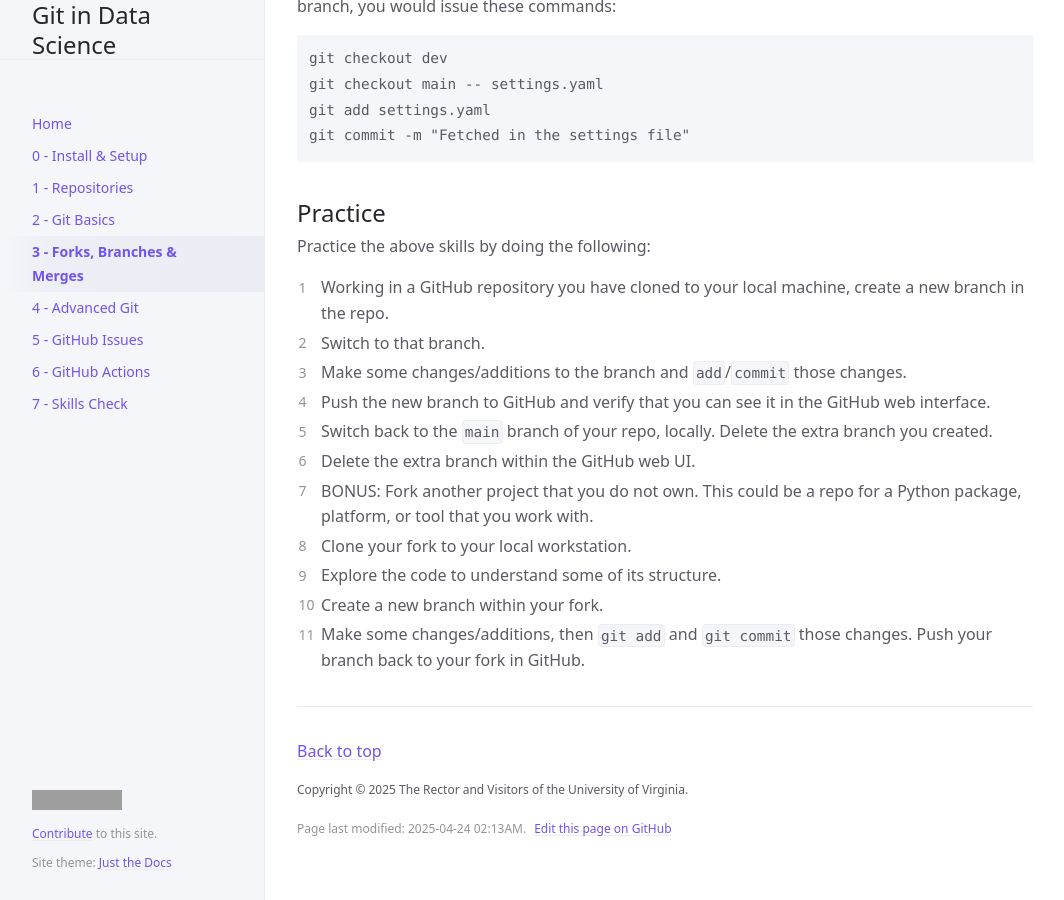
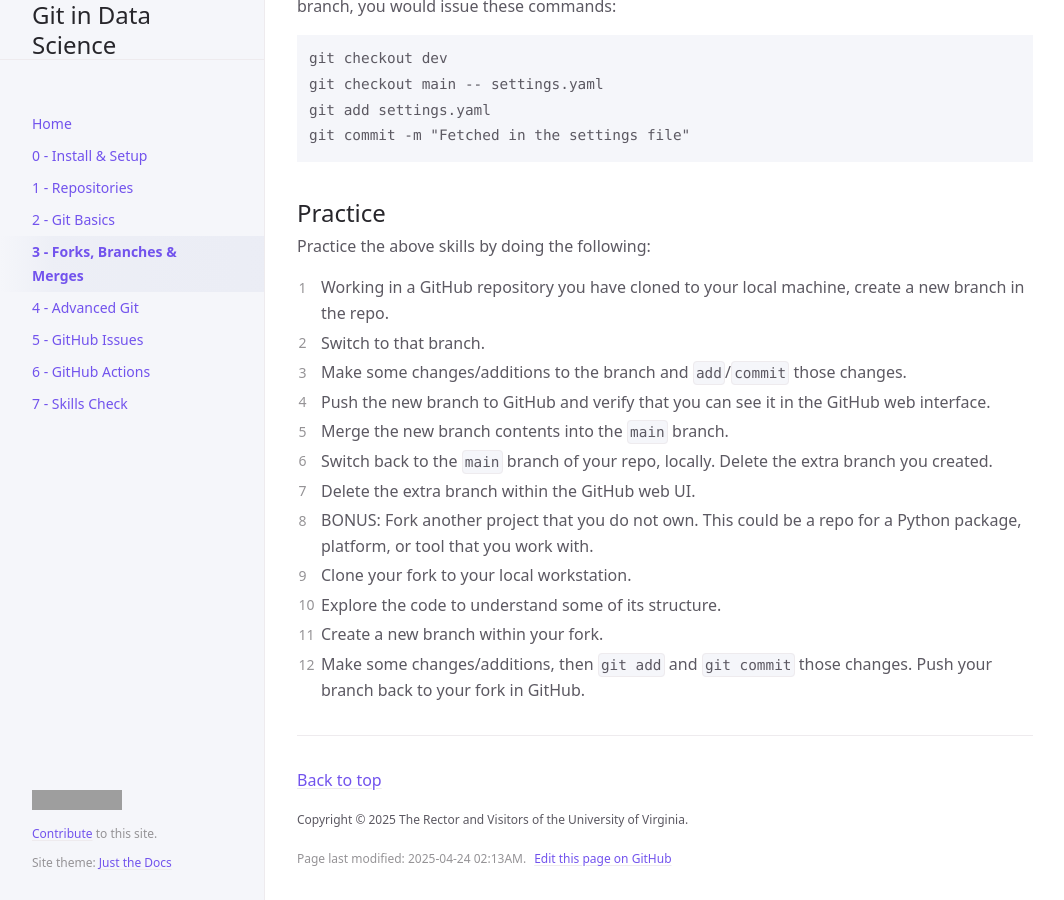
Before and after one commit to UVADS/git-basics, a Jekyll site: the page built from docs/forks-branches.md, in a window 1280 px wide and 900 px high, scrolled down 7889 px. Shown: the whole window, without its empty margins (107-1171 px from the left). Built offline with Jekyll 4.4.1, drawn with Linux system fonts in a browser that asks for light colours; cached includes are drawn as plain includes; before the commit the page ends 8760 px from its top, so only the background shows below that; grey boxes are pictures that could not be loaded.

Commit message:
Extra step added

```diff
--- a/docs/forks-branches.md
+++ b/docs/forks-branches.md
@@ -261,10 +261,11 @@ Practice the above skills by doing the following:
 2. Switch to that branch.
 3. Make some changes/additions to the branch and `add`/`commit` those changes.
 4. Push the new branch to GitHub and verify that you can see it in the GitHub web interface.
-5. Switch back to the `main` branch of your repo, locally. Delete the extra branch you created.
-6. Delete the extra branch within the GitHub web UI.
-7. BONUS: Fork another project that you do not own. This could be a repo for a Python package, platform, or tool that you work with.
-8. Clone your fork to your local workstation.
-9. Explore the code to understand some of its structure.
-10. Create a new branch within your fork.
-11. Make some changes/additions, then `git add` and `git commit` those changes. Push your branch back to your fork in GitHub.
+5. Merge the new branch contents into the `main` branch.
+6. Switch back to the `main` branch of your repo, locally. Delete the extra branch you created.
+7. Delete the extra branch within the GitHub web UI.
+8. BONUS: Fork another project that you do not own. This could be a repo for a Python package, platform, or tool that you work with.
+9. Clone your fork to your local workstation.
+10. Explore the code to understand some of its structure.
+11. Create a new branch within your fork.
+12. Make some changes/additions, then `git add` and `git commit` those changes. Push your branch back to your fork in GitHub.
```
